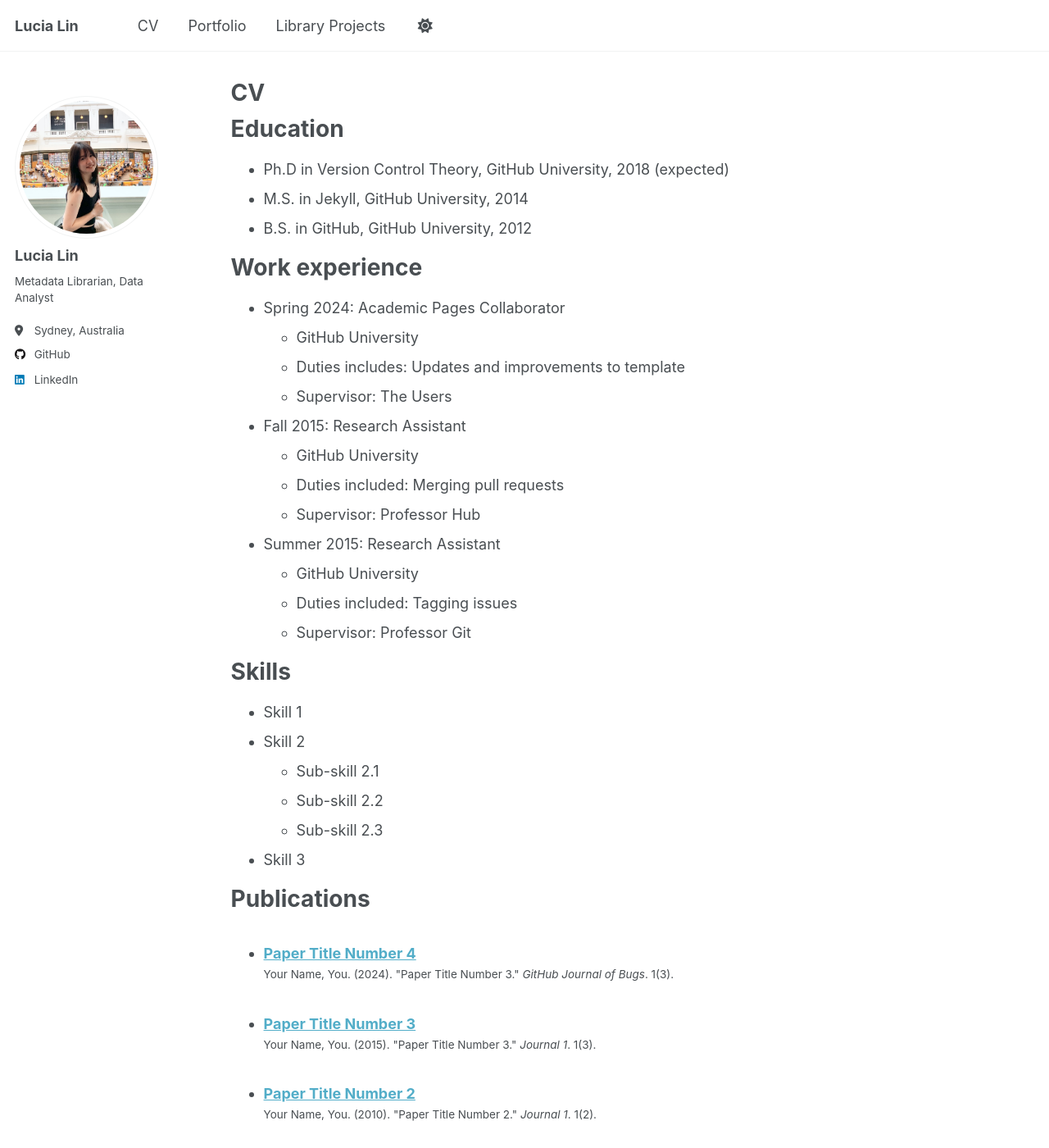
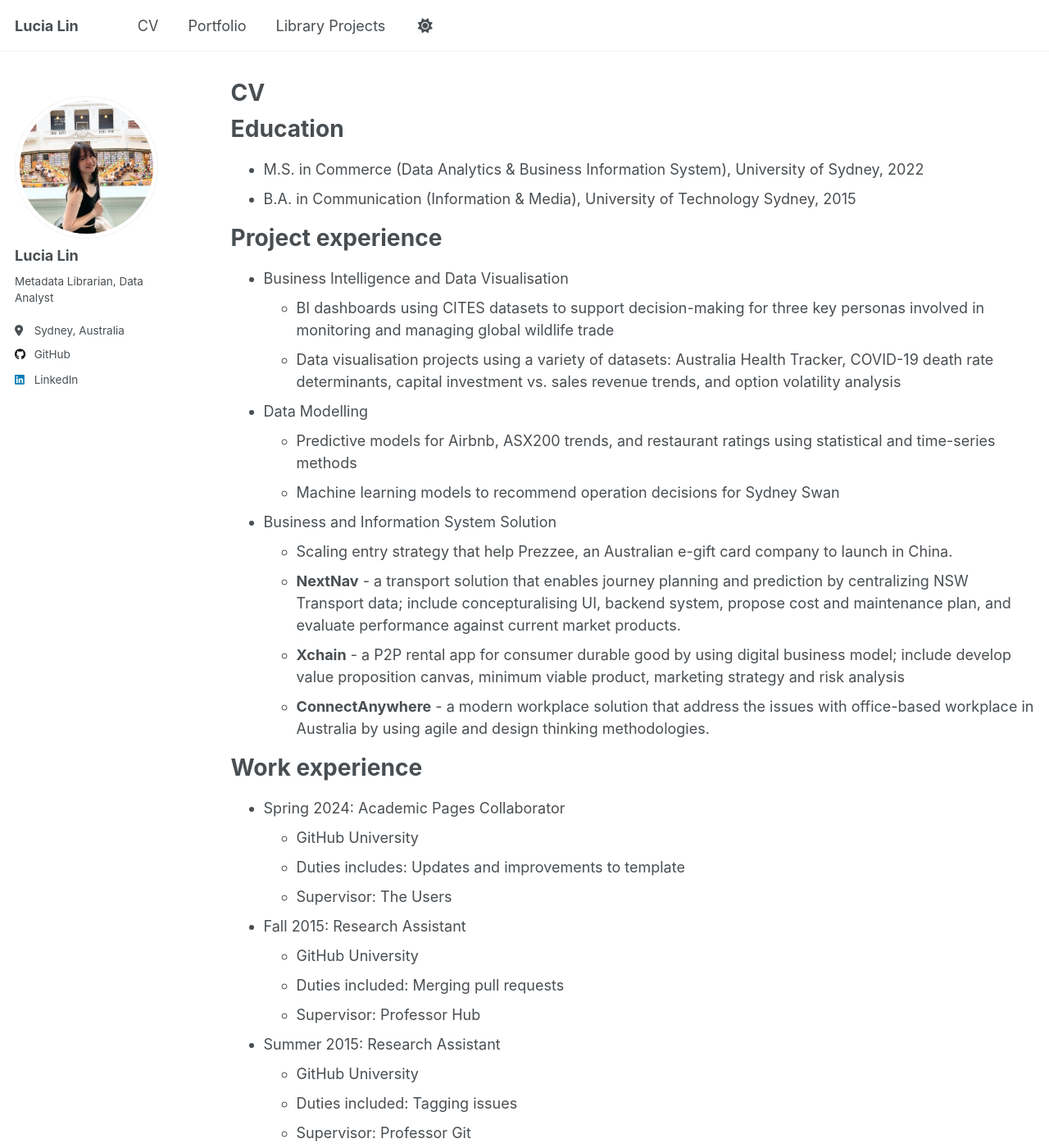
Before and after one commit to lululucialin/lululucialin.github.io, a Jekyll site: the page built from _pages/cv.md, in a window 1280 px wide and 1400 px high. Shown: the whole window at 82% size. Built offline with Jekyll 4.4.1, drawn with Linux system fonts in a browser that asks for light colours.

Commit message:
Update cv.md

```diff
--- a/_pages/cv.md
+++ b/_pages/cv.md
@@ -11,9 +11,24 @@ redirect_from:
 
 Education
 ======
-* Ph.D in Version Control Theory, GitHub University, 2018 (expected)
-* M.S. in Jekyll, GitHub University, 2014
-* B.S. in GitHub, GitHub University, 2012
+* M.S. in Commerce (Data Analytics & Business Information System), University of Sydney, 2022
+* B.A. in Communication (Information & Media), University of Technology Sydney, 2015
+
+Project experience
+======
+* Business Intelligence and Data Visualisation
+  * BI dashboards using CITES datasets to support decision-making for three key personas involved in monitoring and managing global wildlife trade
+  * Data visualisation projects using a variety of datasets: Australia Health Tracker, COVID-19 death rate determinants, capital investment vs. sales revenue trends, and option volatility analysis
+
+* Data Modelling
+  * Predictive models for Airbnb, ASX200 trends, and restaurant ratings using statistical and time-series methods
+  * Machine learning models to recommend operation decisions for Sydney Swan
+
+* Business and Information System Solution
+  * Scaling entry strategy that help Prezzee, an Australian e-gift card company to launch in China.
+  * **NextNav** - a transport solution that enables journey planning and prediction by centralizing NSW Transport data; include concepturalising UI, backend system, propose cost and maintenance plan, and evaluate performance against current market products.
+  * **Xchain** - a P2P rental app for consumer durable good by using digital business model; include develop value proposition canvas, minimum viable product, marketing strategy and risk analysis
+  * **ConnectAnywhere** - a modern workplace solution that address the issues with office-based workplace in Australia by using agile and design thinking methodologies.
 
 Work experience
 ======
```
